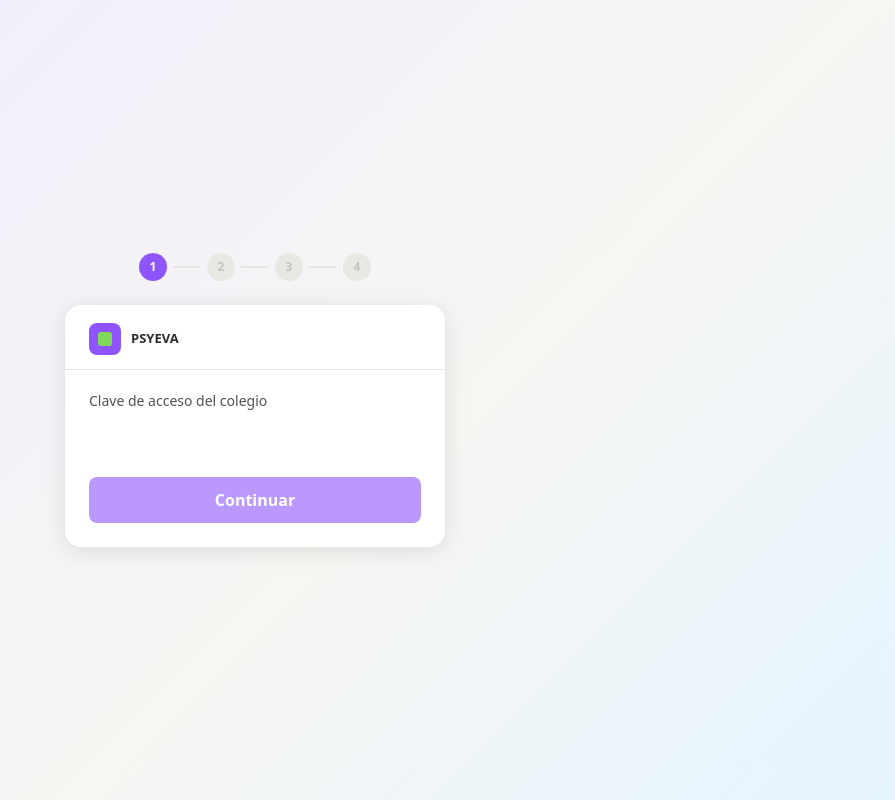
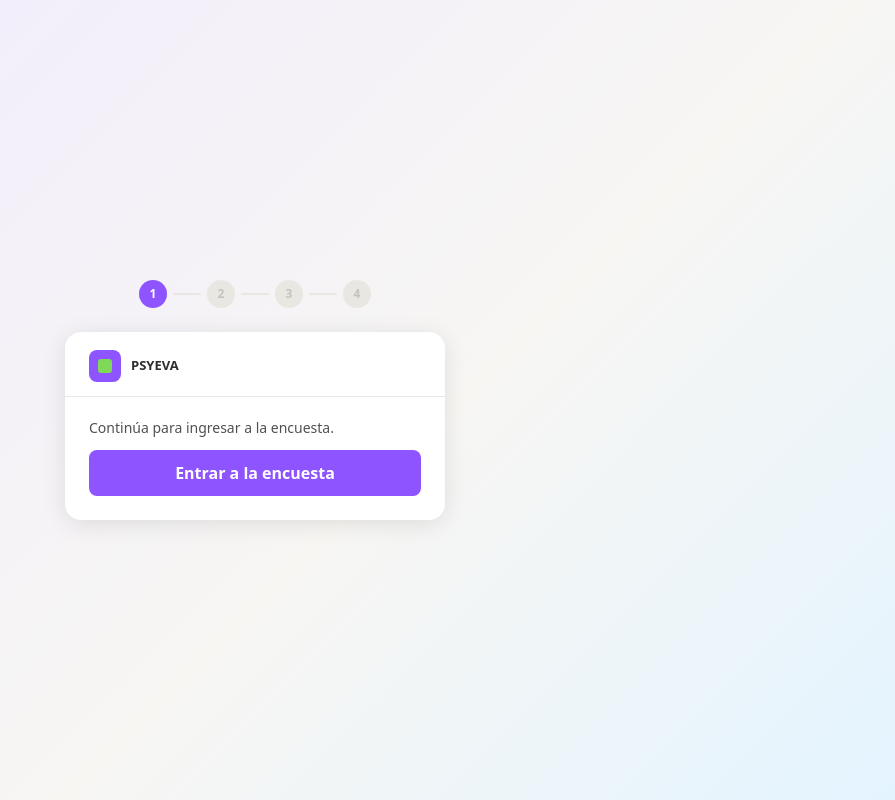
Before and after one commit to Pansocrates03/psyeva, a React (Vite) app: page /e/1 in a window 1280 px wide. Both pictures are taken after a click on the button "Siguiente". Shown: the whole page, without its empty margins (385-1280 px from the left). Built offline with nearby package versions, Linux system fonts and the light colour scheme.

Commit message:
Eliminado código de acceso al entrar a la evaluacion

```diff
--- a/src/pages/Encuesta.tsx
+++ b/src/pages/Encuesta.tsx
@@ -59,7 +59,6 @@ export default function Encuesta() {
   const [pasoError, setPasoError] = useState<string | null>(null);
   const [resolviendoLink, setResolviendoLink] = useState(false);
   const [linkError, setLinkError] = useState<string | null>(null);
-  const [claveAcceso, setClaveAcceso] = useState("");
 
   const PASOS: Seccion[] = ["verificacion", "seleccionarGrupo", "seleccionarFormulario", "seleccionarAlumno"];
   const pasoActual = PASOS.indexOf(seccion);
@@ -81,11 +80,11 @@ export default function Encuesta() {
     }
   };
 
-  const verificarAccesoEncuesta = async () => {
-    if (!evaluacionIdParam || !claveAcceso.trim()) return;
+  const entrarAEncuesta = async () => {
+    if (!evaluacionIdParam) return;
     setResolviendoLink(true); setLinkError(null);
     try {
-      const evaluacion = await databaseService.facilitador.entrarPorEvaluacion(evaluacionIdParam, claveAcceso);
+      const evaluacion = await databaseService.facilitador.entrarPorEvaluacion(evaluacionIdParam);
       await handleVerificado(evaluacion.colegioNombre, evaluacion);
     } catch (err) {
       setLinkError(err instanceof ApiError ? err.message : "No se pudo verificar el acceso a esta evaluación.");
@@ -214,10 +213,9 @@ export default function Encuesta() {
         {pasoError && <p style={{ marginBottom: 12, fontSize: 13, color: COLORS.rojo400, textAlign: "center" }}>{pasoError}</p>}
         {seccion === "bienvenida" && <BienvenidaStep onContinue={() => setSeccion("verificacion")} />}
         {seccion === "verificacion" && <div style={cardStyle}><LogoHeader /><div style={cardBodyStyle}>
-          <label htmlFor="clave-colegio" style={{ display: "block", marginBottom: 8, fontSize: 14, color: COLORS.neutro700 }}>Clave de acceso del colegio</label>
-          <input id="clave-colegio" value={claveAcceso} onChange={e => setClaveAcceso(e.target.value)} onKeyDown={e => { if (e.key === "Enter") void verificarAccesoEncuesta(); }} autoComplete="off" style={{ boxSizing: "border-box", width: "100%", padding: 11, borderRadius: 8, border: `1px solid ${COLORS.neutro200}`, marginBottom: 12 }} />
+          <p style={{ margin: "0 0 12px", fontSize: 14, color: COLORS.neutro700 }}>Continúa para ingresar a la encuesta.</p>
           {linkError && <p style={{ margin: "0 0 12px", fontSize: 13, color: COLORS.rojo400 }}>{linkError}</p>}
-          <button onClick={() => void verificarAccesoEncuesta()} disabled={resolviendoLink || !claveAcceso.trim()} style={{ width: "100%", padding: 11, border: 0, borderRadius: 8, background: COLORS.violeta400, color: "white", fontWeight: 600, cursor: "pointer", opacity: resolviendoLink || !claveAcceso.trim() ? 0.6 : 1 }}>{resolviendoLink ? "Verificando..." : "Continuar"}</button>
+          <button onClick={() => void entrarAEncuesta()} disabled={resolviendoLink} style={{ width: "100%", padding: 11, border: 0, borderRadius: 8, background: COLORS.violeta400, color: "white", fontWeight: 600, cursor: "pointer", opacity: resolviendoLink ? 0.6 : 1 }}>{resolviendoLink ? "Preparando encuesta..." : "Entrar a la encuesta"}</button>
         </div></div>}
         {seccion === "seleccionarGrupo" && <SeleccionarGrupoStep escuela={escuela} grupos={grupos} onBack={reiniciar} onContinue={handleSeleccionarGrupo} />}
         {seccion === "seleccionarFormulario" && grupo && <SeleccionarFormularioStep escuela={escuela} grupo={grupo} onBack={() => setSeccion("seleccionarGrupo")} onContinue={handleSeleccionarFormulario} />}
--- a/src/routes/facilitador/evaluacionId.ts
+++ b/src/routes/facilitador/evaluacionId.ts
@@ -1,8 +1,8 @@
 import sql from "../../db";
 
 // GET /api/facilitador/evaluaciones/:id
-// El código corto identifica la evaluación; la clave del colegio es
-// necesaria para cargar grupos y estudiantes.
+// El enlace corto identifica la evaluación y permite entrar directamente
+// cuando está abierta. La clave del colegio se reserva para los reportes.
 export const facilitadorEvaluacionIdRoutes = {
 
   async GET(req: Request) {
@@ -31,18 +31,14 @@ export const facilitadorEvaluacionIdRoutes = {
   async POST(req: Request) {
     try {
       const codigo = new URL(req.url).pathname.split("/").at(-1)!.toUpperCase();
-      const body = await req.json();
-      const claveAcceso = typeof body.claveAcceso === "string" ? body.claveAcceso.trim() : "";
-      if (!claveAcceso) return Response.json({ error: "La clave del colegio es requerida" }, { status: 400 });
 
       const [evaluacion] = await sql`
         SELECT ev.id AS evaluacion_id, ev.nombre, ev.estado,
                ev.colegio_id, c.nombre AS colegio_nombre
         FROM evaluacion ev JOIN colegio c ON c.id = ev.colegio_id
-        WHERE (upper(ev.codigo_acceso::text) = ${codigo} OR lower(ev.id::text) = lower(${codigo}))
-          AND UPPER(c.clave_acceso) = UPPER(${claveAcceso})
+        WHERE upper(ev.codigo_acceso::text) = ${codigo} OR lower(ev.id::text) = lower(${codigo})
       `;
-      if (!evaluacion) return Response.json({ error: "Código de evaluación o clave del colegio inválidos" }, { status: 401 });
+      if (!evaluacion) return Response.json({ error: "Evaluación no encontrada" }, { status: 404 });
       if (evaluacion.estado !== "abierto") return Response.json({ error: "Esta evaluación no está aceptando respuestas" }, { status: 403 });
 
       const token = Buffer.from(evaluacion.colegioId).toString("base64");
--- a/src/services/databaseService.ts
+++ b/src/services/databaseService.ts
@@ -473,9 +473,7 @@ class DatabaseService {
       return { colegio: data.colegio, evaluaciones: data.evaluaciones };
     },
 
-    // Info pública de una evaluación (nombre, colegio, si acepta
-    // respuestas / tiene reportes publicados) — sin sesión, para mostrar
-    // contexto antes de pedir clave de acceso o de entrar directo.
+    // Info pública de una evaluación (nombre, colegio y estado).
     obtenerInfoEvaluacion: async (evaluacionId: string): Promise<EvaluacionParaFacilitador> => {
       const { data } = await this.get<ApiEnvelope<EvaluacionParaFacilitador>>(
         `/api/facilitador/evaluaciones/${evaluacionId}`,
@@ -484,11 +482,11 @@ class DatabaseService {
       return data;
     },
 
-    // El código corto localiza la evaluación; la clave del colegio verifica el acceso.
-    entrarPorEvaluacion: async (evaluacionId: string, claveAcceso: string): Promise<EvaluacionParaFacilitador> => {
+    // El enlace corto permite entrar a la encuesta sin pedir la clave del colegio.
+    entrarPorEvaluacion: async (evaluacionId: string): Promise<EvaluacionParaFacilitador> => {
       const { data } = await this.post<ApiEnvelope<EvaluacionParaFacilitador & { colegioId: string; token: string }>>(
         `/api/facilitador/evaluaciones/${evaluacionId}`,
-        { claveAcceso },
+        undefined,
         { conColegio: false }
       );
       this.guardarSesionFacilitador(data.colegioId, data.token);
--- a/src/utils/types.ts
+++ b/src/utils/types.ts
@@ -159,7 +159,7 @@ export interface EvaluacionConProgreso {
   totalReportes: string;
 }
 
-// Respuesta de POST /api/facilitador/evaluaciones/:id — tras verificar la clave.
+// Respuesta de POST /api/facilitador/evaluaciones/:id — acceso a la encuesta abierta.
 export interface EvaluacionParaFacilitador {
   evaluacionId: string;
   nombre: string;
```
Also changed, not shown: 1 other file (tests, documents, lock files or other folders).
